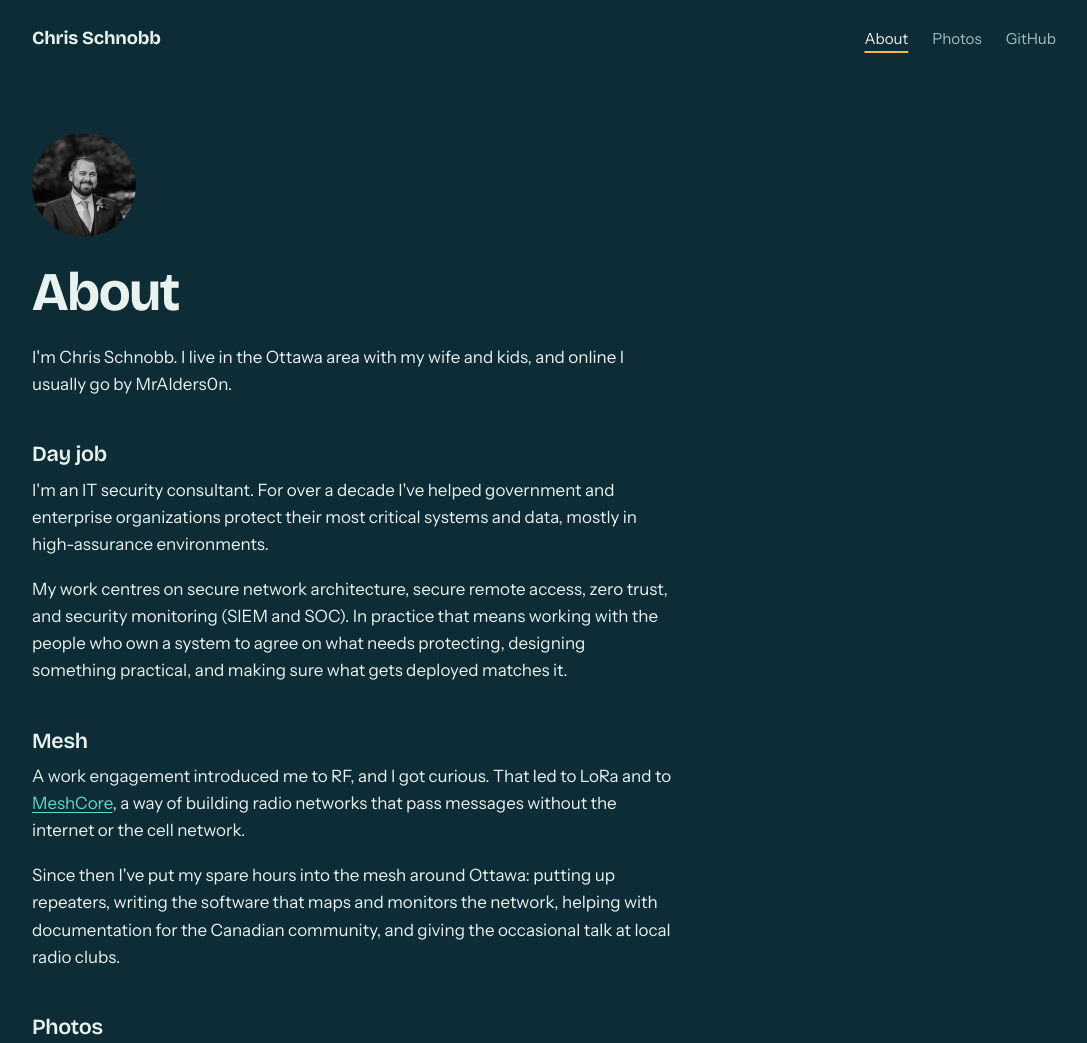
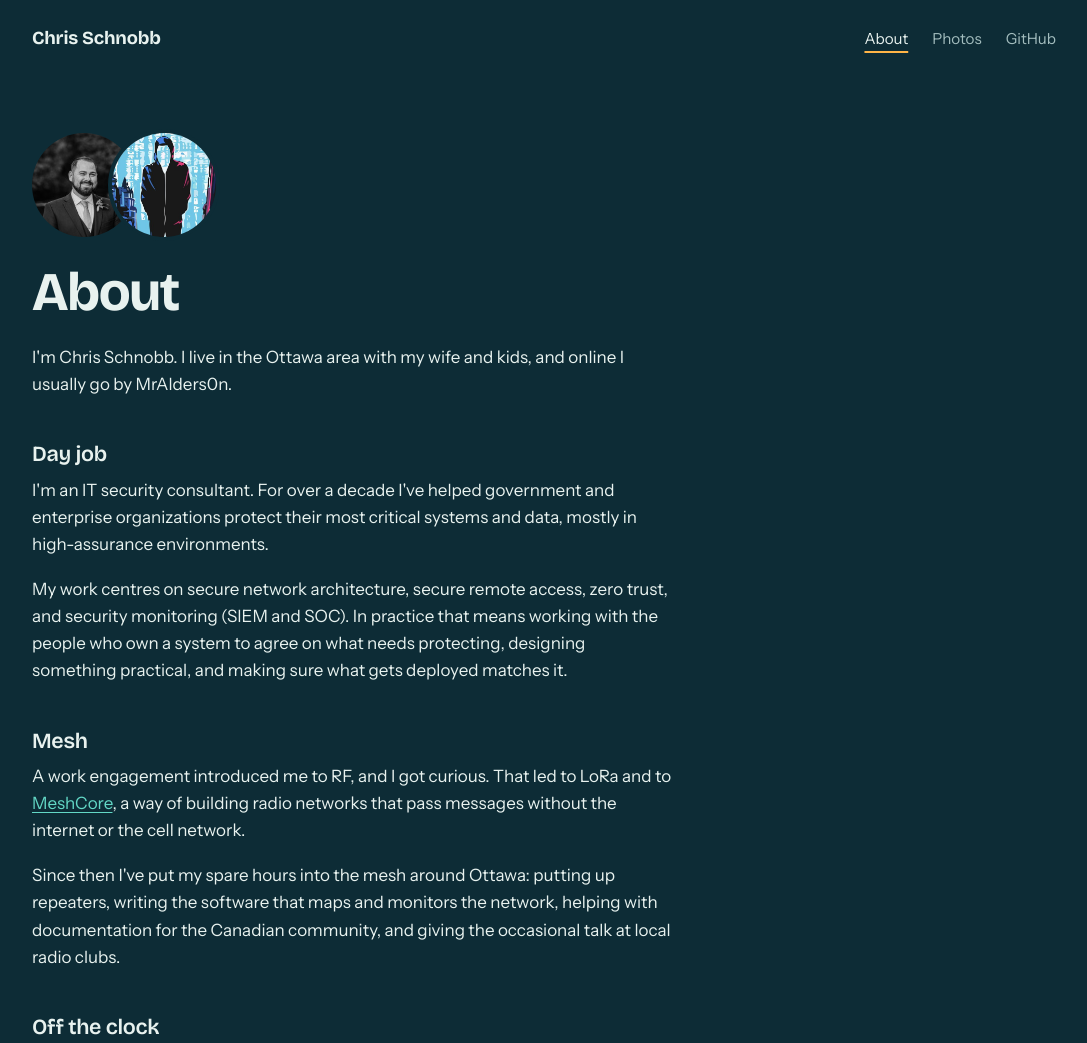
Before and after one commit to MrAlders0n/schnobb.ca, a plain HTML site: page about/index.html in a window 1280 px wide. Shown: the top 1043 px of the page, without its empty margins (96-1183 px from the left). Drawn offline with Linux system fonts and the light colour scheme.

Commit message:
Add MrAlders0n avatar and interests

```diff
--- a/about/index.html
+++ b/about/index.html
@@ -22,7 +22,7 @@
     </header>
 
     <main class="prose">
-      <img class="avatar large" src="/chris.jpg" alt="Chris Schnobb" width="200" height="200">
+      <div class="faces"><img class="avatar" src="/chris.jpg" alt="Chris Schnobb" width="200" height="200"><img class="avatar" src="/mralders0n.jpg" alt="MrAlders0n profile picture: a hooded figure in a neon city" width="400" height="400"></div>
       <h1>About</h1>
 
       <p>I'm Chris Schnobb. I live in the Ottawa area with my wife and kids, and online I usually go by MrAlders0n.</p>
@@ -34,6 +34,9 @@
       <h2>Mesh</h2>
       <p>A work engagement introduced me to RF, and I got curious. That led to LoRa and to <a href="https://github.com/meshcore-dev/MeshCore">MeshCore</a>, a way of building radio networks that pass messages without the internet or the cell network.</p>
       <p>Since then I've put my spare hours into the mesh around Ottawa: putting up repeaters, writing the software that maps and monitors the network, helping with documentation for the Canadian community, and giving the occasional talk at local radio clubs.</p>
+
+      <h2>Off the clock</h2>
+      <p>I'm a fan of Mr. Robot, The Matrix and anything Marvel, which probably explains the hooded figure I use as my MrAlders0n profile picture.</p>
 
       <h2>Photos</h2>
       <p>I also fly a drone, mostly on trips. A few favourites are on the <a href="/photos/">photos page</a>.</p>
--- a/style.css
+++ b/style.css
@@ -202,6 +202,29 @@ h2 {
   height: 2.75rem;
   border-radius: 50%;
   object-fit: cover;
+}
+
+.faces {
+  display: flex;
+  flex: none;
+}
+
+.faces .avatar + .avatar {
+  margin-left: -0.7rem;
+  box-shadow: 0 0 0 3px var(--sea);
+}
+
+.prose .faces {
+  margin-bottom: 1.75rem;
+}
+
+.prose .faces .avatar {
+  margin-bottom: 0;
+}
+
+.prose .faces .avatar + .avatar {
+  margin-left: -1.5rem;
+  box-shadow: 0 0 0 4px var(--sea);
 }
 
 .lede {
```
Also changed, not shown: index.html (+1 -1 lines), mralders0n.jpg (added).
